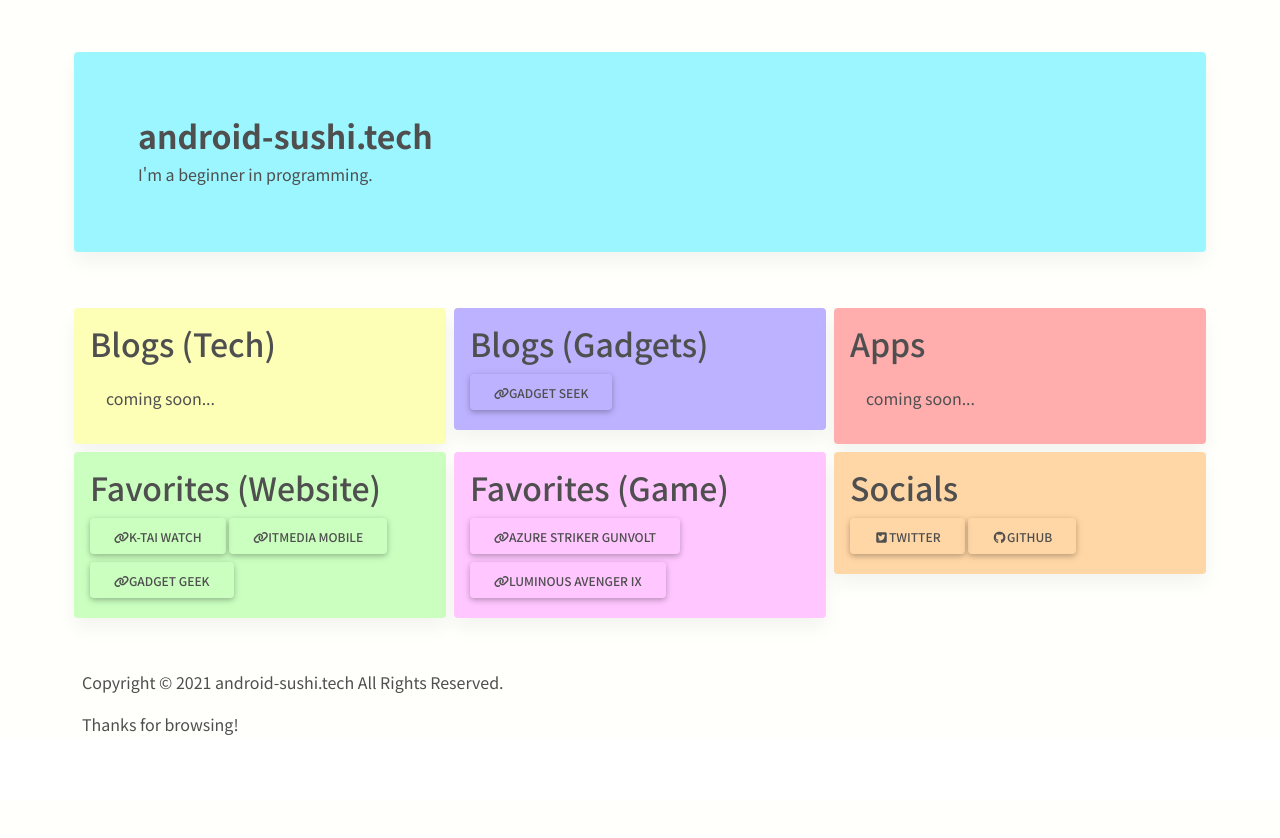
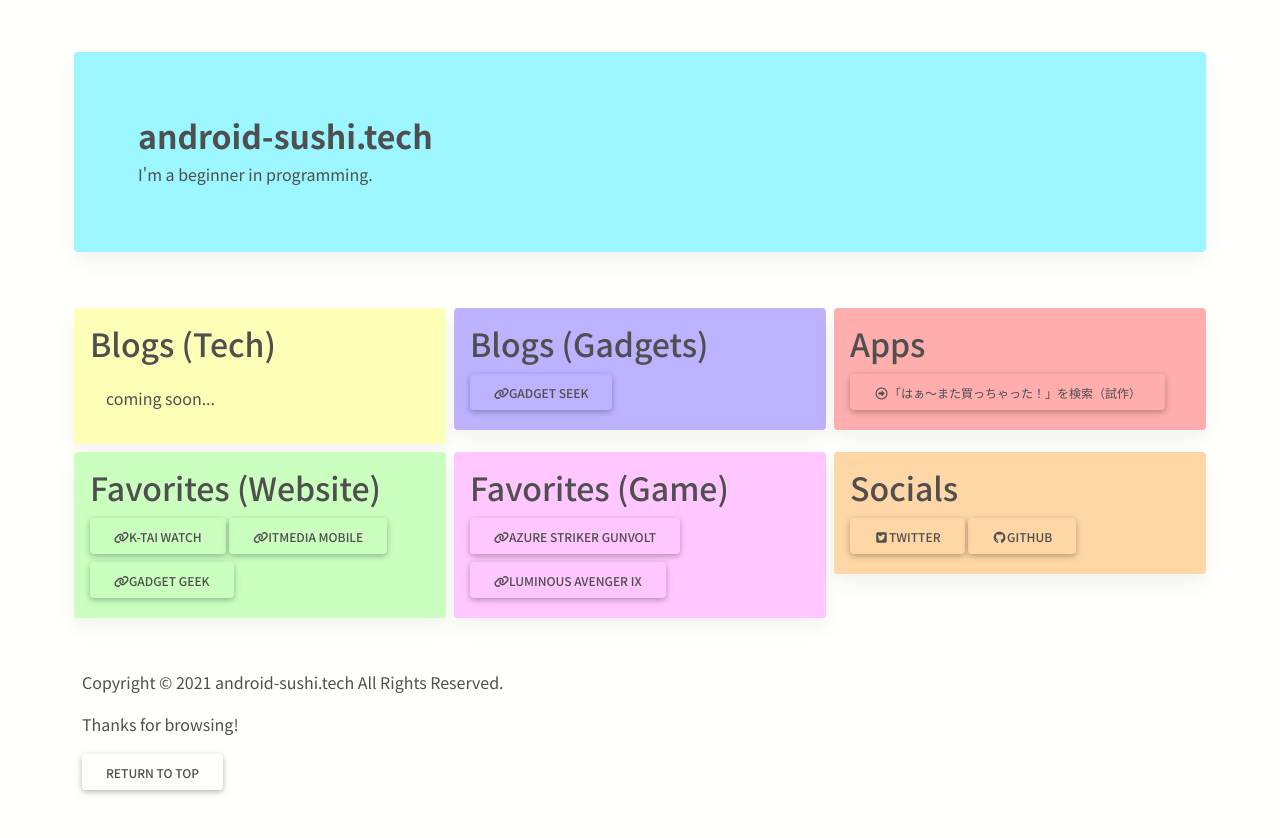
Before and after one commit to android-sushi/android-sushi.tech, a Django app: page / in a window 1280 px wide. Before the commit the page ends 735 px from the top, so only its background shows below. Run offline with Django 3.2, Linux system fonts and the light colour scheme; some libraries are stand-ins or nearby versions.

Commit message:
fix html and urls.py

```diff
--- a/config/urls.py
+++ b/config/urls.py
@@ -4,5 +4,5 @@
 urlpatterns = [
     path('admin/', admin.site.urls),
     path('', include('main.urls')),
-    path('', include('we_bought_again.urls')),
+    path('we-bought-again/', include('we_bought_again.urls')),
 ]
--- a/templates/base.html
+++ b/templates/base.html
@@ -15,6 +15,7 @@
     <div class="container mt-5">
         <p>Copyright © 2021 android-sushi.tech All Rights Reserved.</p>
         <p>Thanks for browsing!</p>
+        <a class="btn mb-5" href="{% url 'main:index' %}" role="button">Return to top</a>
     </div>
     <script type="text/javascript" src="{% static 'js/mdb.min.js' %}"></script>
 </div>
--- a/templates/main/index.html
+++ b/templates/main/index.html
@@ -34,7 +34,8 @@
                 <div class="card" style="background-color:#ffadad;">
                     <div class="card-body">
                         <h2 class="card-title">Apps</h2>
-                        <p class="card-text p-3">coming soon...</p>
+                        <a class="btn my-1" href="{% url 'we_bought_again:index' %}" role="button"><i
+                                class="far fa-arrow-alt-circle-right fa-fw"></i>「はぁ～また買っちゃった！」を検索（試作）</a>
                     </div>
                 </div>
             </div>
--- a/we_bought_again/urls.py
+++ b/we_bought_again/urls.py
@@ -4,5 +4,5 @@
 
 app_name = 'we_bought_again'
 urlpatterns = [
-    path('we-bought-again', views.IndexView.as_view(), name='index'),
+    path('', views.IndexView.as_view(), name='index'),
 ]
```
Also changed, not shown: templates/we_bought_again/index.html (+8 -1 lines).
